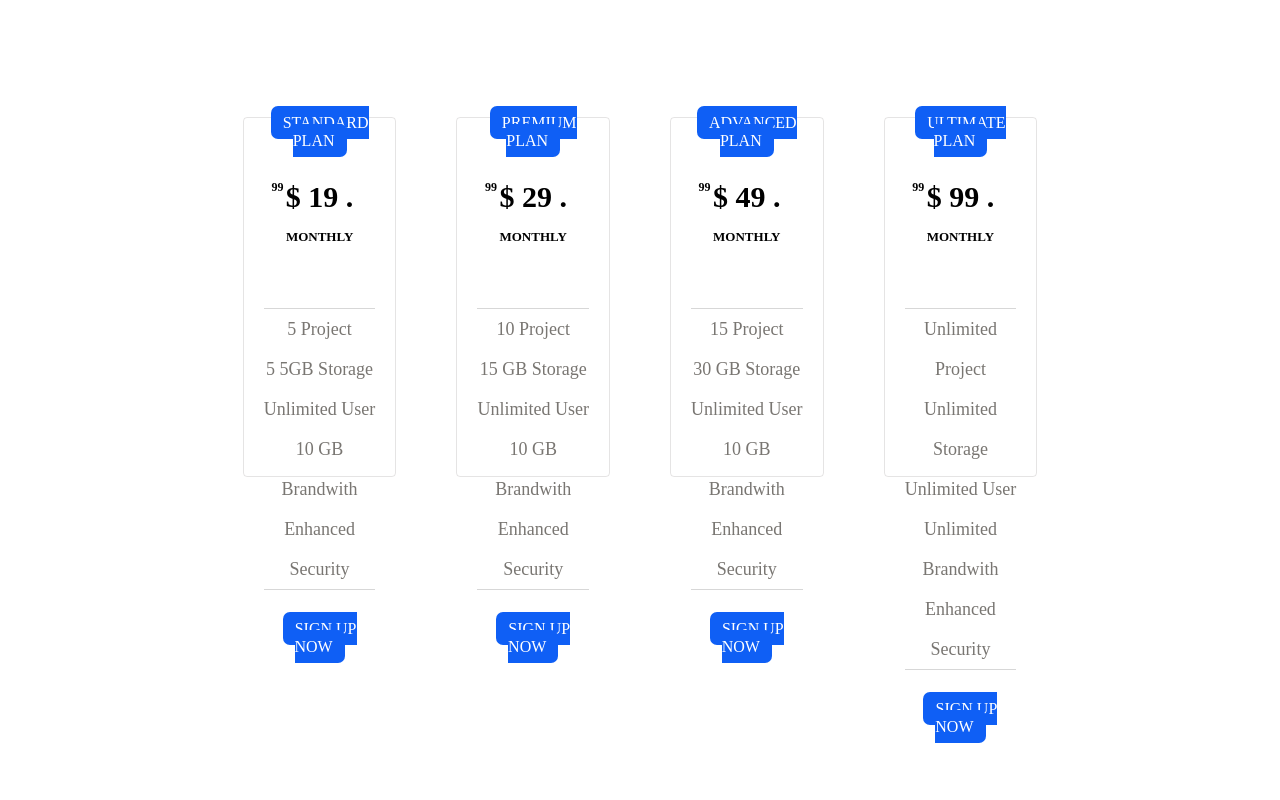
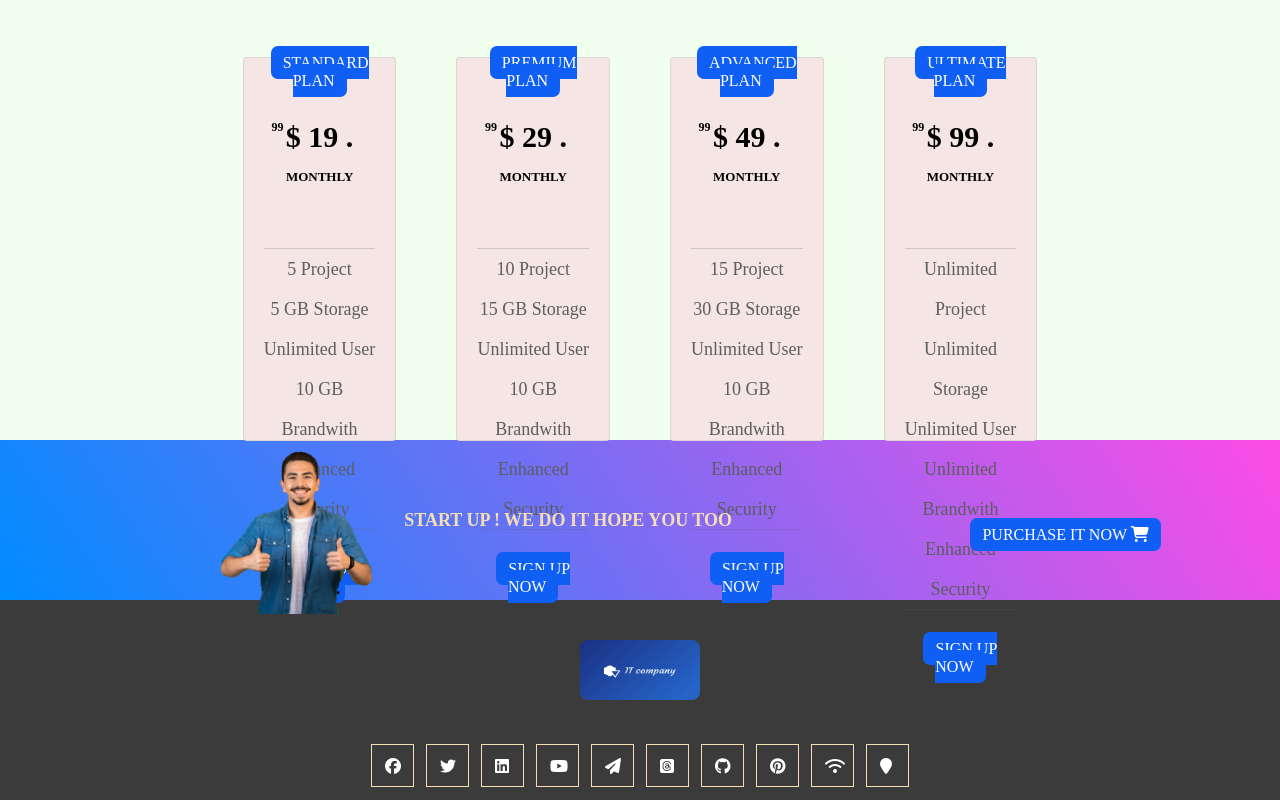
Before and after one commit to AbdurRahman-web-Dreamer/IT-COMAPANY, a plain HTML site: page index.html in a window 1280 px wide. Shown: the part 4243-5043 px from the top of the page. Before the commit the page ends 4986 px from the top, so only its background shows below. Drawn offline with Linux system fonts and the light colour scheme; a web font is replaced by a local one.

Commit message:
social link finish

```diff
--- a/index.html
+++ b/index.html
@@ -567,7 +567,7 @@
                                         </h5>
                                         <ul class="cheaper-list">
                                             <li><a href="#">5 Project</a></li>
-                                            <li><a href="#">5 5GB Storage</a></li>
+                                            <li><a href="#">5 GB Storage</a></li>
                                             <li><a href="#">Unlimited User</a></li>
                                             <li><a href="#">10 GB Brandwith</a></li>
                                             <li><a href="#">Enhanced Security</a></li>
@@ -633,6 +633,44 @@
                         </div>
                    </section>
                <!-- cheap price section end -->
+                <!-- start-up section start -->
+                       <section class="start-up">
+                             <div class="start-up-container">
+                                  <div class="start-up-content">
+                                      <img src="images/startup.png" alt="thumbs up men img" height="190px">
+                                      <h4 class="start-up-text">
+                                         START UP ! WE DO IT HOPE YOU TOO
+                                      </h4>
+                                  </div>
+
+                                  <div class="start-up-content">
+                                    <div class="cheaper-btn cheaper-sign-up-btn">
+                                        <a href="#">PURCHASE IT NOW  <i class="fa-solid fa-cart-shopping"></i></a></div>
+                                </div>
+                                  </div>
+                             </div>
+
+                       </section>
+                <!-- start-up section end -->
+                 <!-- all social link section start -->
+                   <section class="all-link">
+                    <div class="logo">
+                        <img src="images/logo.png" alt="">
+                </div>
+                        <div class="link-container">
+                             <div class="link-box"><i class="fa-brands fa-facebook"></i></div>
+                             <div class="link-box"><i class="fa-brands fa-twitter"></i></div>
+                             <div class="link-box"><i class="fa-brands fa-linkedin"></i></div>
+                             <div class="link-box"><i class="fa-brands fa-youtube"></i></div>
+                             <div class="link-box"><i class="fa-solid fa-paper-plane"></i></div>
+                             <div class="link-box"><i class="fa-brands fa-square-threads"></i></div>
+                             <div class="link-box"><i class="fa-brands fa-github"></i></div>
+                             <div class="link-box"><i class="fa-brands fa-pinterest"></i></div>
+                             <div class="link-box"><i class="fa-solid fa-wifi"></i></div>
+                             <div class="link-box"><i class="fa-solid fa-location-pin"></i></div>
+                        </div>
+                   </section>
+                 <!-- all social link section end -->
           </main>
      <!-- main section end -->
 
--- a/styles/style.css
+++ b/styles/style.css
@@ -519,7 +519,6 @@ margin-bottom: 50px;
     height: 30vh;
     background-color: #0f5ff5;
     padding-top: 55px;
-    margin: 50px 0;
 }
 .alexis-about{
     font-size: 18px;
@@ -538,20 +537,22 @@ margin-bottom: 50px;
 /* alexis simpson about end */
 /* CHEAPER PRICE SECTION START */
 .cheaper-price{
-    height: 60vh;
+    height: 75vh;
+    background-color: rgb(240, 255, 238);
 }
 .cheaper-container{
     display: flex;
     justify-content: center;
     gap: 60px;
-    margin-top: 120px;
+    margin-top: 110px;
 }
 .cheaper-box{
     border: 1px solid rgba(175, 171, 171, 0.322);
-    height: 45vh;
+    height: 48vh;
     width: 12%;
     padding: 20px;
     border-radius: 4px;
+    background-color: rgb(245, 229, 229);
 }
 .cheaper-btn{
      text-align: center;
@@ -589,6 +590,7 @@ margin-bottom: 50px;
      margin-top: 60px;
      border-top: 1px solid rgba(100, 99, 99, 0.253);
      border-bottom: 1px solid  rgba(100, 99, 99, 0.253) ;
+
 }
 .cheaper-list li{
     list-style:none ;
@@ -597,12 +599,65 @@ margin-bottom: 50px;
 }
 .cheaper-list li a{
     text-decoration: none;
-    color: rgb(121, 118, 114);
+    color: rgb(92, 94, 95);
     font-size: 18px;
     line-height: 40px;
+    font-family:none;
 }
 .cheaper-sign-up-btn{
     margin-top: 30px;
 }
 /* CHEAPER PRICE SECTION END */
+/* start up section start */
+
+.start-up-container{
+    display: flex;
+    align-items: center;
+    justify-content: space-around;
+    height: 20vh;
+    background-image: linear-gradient(56deg, rgb(0, 140, 255),rgb(253, 76, 230));
+}
+.start-up-content{
+    display: flex;
+    align-items: center;
+    height: 20vh;
+}
+.start-up-content img{
+    margin-bottom: 2px;
+
+}
+.start-up-text{
+    color: wheat;
+    font-weight: 900;
+    font-size: 18px;
+}
+/* start up section end */
+/* all social link section start */
+
+.all-link{
+    height: 25vh;
+    background-color: rgb(59, 59, 59);
+}
+.all-link>.logo{
+    text-align: center;
+    padding: 40px 0;
+}
+.link-container{
+     display: flex;
+     justify-content: center;
+     gap: 12px;
+}
+.link-box{
+    width: 43px;
+    height: 43px;
+    padding: 13px;
+    border: 1px solid wheat;
+    color: white;
+    transition: all .4s;
+}
+.link-box:hover{
+    background-color: #bcf044;
+    color: rgb(2, 2, 2);
+}
+/* all social link section  end */
 /* main section end */
```
Also changed, not shown: images/startup.png (added).
